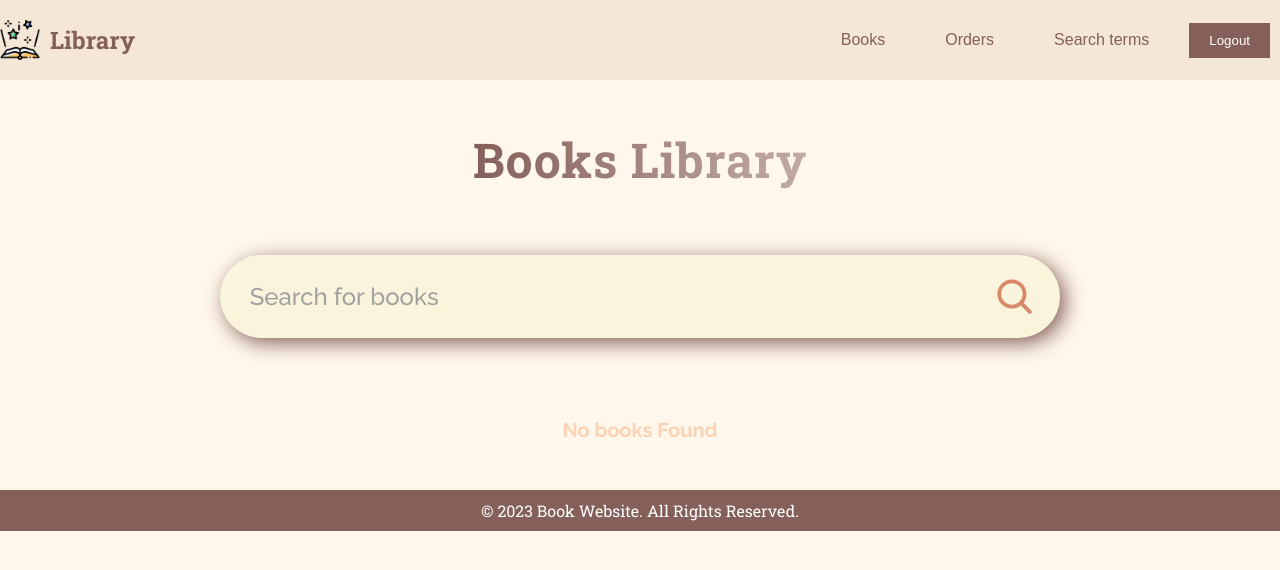
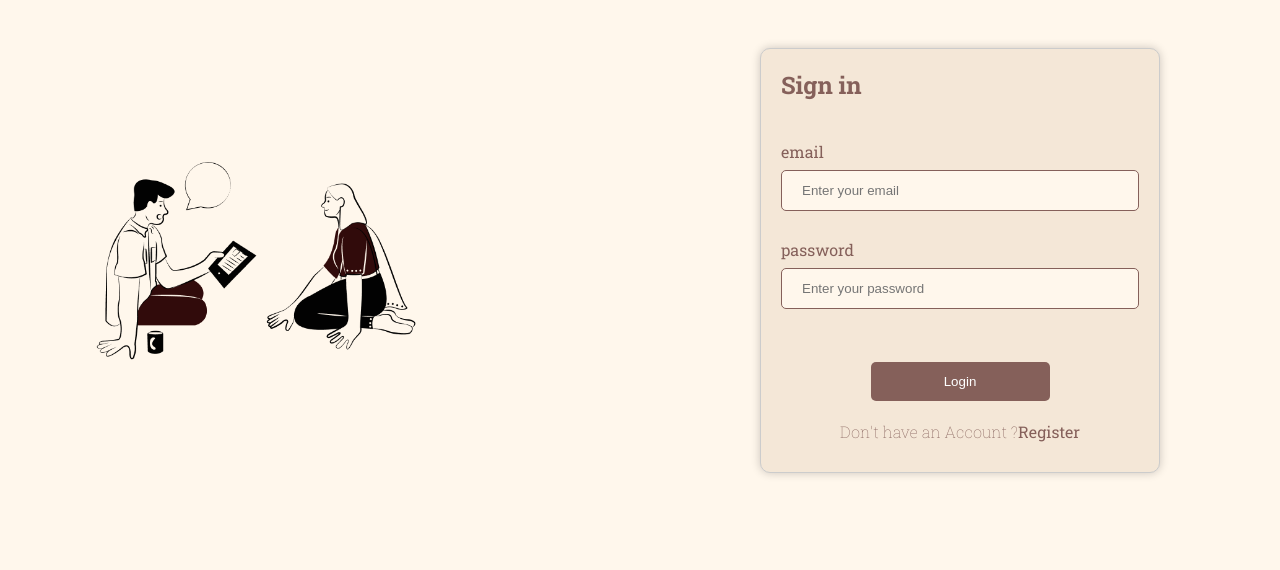
Before and after one commit to EsraaHamada100/library_frontend, a React (Create React App) app: page /books in a window 1280 px wide. Shown: the top 570 px of the page. Built offline with nearby package versions, Linux system fonts and the light colour scheme; no server answers.

Commit message:
login page

```diff
--- a/public/index.html
+++ b/public/index.html
@@ -13,7 +13,6 @@
     <title>Library</title>
   </head>
   <body>
-    <noscript>You need to enable JavaScript to run this app.</noscript>
     <div id="root"></div>
   </body>
 </html>
--- a/src/App.js
+++ b/src/App.js
@@ -1,13 +1,14 @@
 import './styles/App.css';
-import Header from './shared/Header.js';
-import Footer from './shared/Footer.js'
+import Header from './shared/components/Header.js';
+import Footer from './shared/components/Footer.js'
 import UserBooksView from './user/book_page/UserBooksView';
+import LoginPage from './shared/pages/login/LoginPage';
 function App() {
   return true?(
     <div className="App">
-      <Header element1="Books" element2="Orders" element3="Search terms" />
-      <UserBooksView />
-      <Footer/>
+      {/* <Header element1="Books" element2="Orders" element3="Search terms" /> */}
+      <LoginPage />
+      {/* <Footer/> */}
     </div>
   ): (
     <div className="App">
--- a/src/router.js
+++ b/src/router.js
@@ -36,9 +36,6 @@ export const router = createBrowserRouter(
                     element: <Login />,
                 }
             ],
-
-
-
 
 );
 
--- a/src/shared/Footer.js
+++ b/src/shared/components/Footer.js
@@ -1,4 +1,4 @@
-import '../styles/Footer.css';
+import '../../styles/Footer.css';
 const Footer = ()=> {
   return (
     <footer className="footer">
--- a/src/shared/header.js
+++ b/src/shared/components/Header.js
@@ -1,10 +1,10 @@
-import '../styles/Header.css';
-import logo from '../assets/images/logo.png'
+import '../../styles/Header.css';
+import logo from '../../assets/images/logo.png'
 const Header = (props) => {
     return (
         <header>
             <div className="logo">
-                <img src={logo} alt="Icon" />
+                <img src={logo} alt="A logo for a library" />
                 <h2>Library</h2>
             </div>
             <nav>
--- /dev/null
+++ b/src/shared/constants.js
@@ -0,0 +1 @@
+export const API_URL = 'http://localhost:4000';
--- /dev/null
+++ b/src/shared/pages/login/LoginPage.js
@@ -0,0 +1,105 @@
+import React, { useState } from 'react';
+import './styles/LoginPage.css';
+import image from '../../../assets/images/login_image.png';
+import { API_URL } from '../../constants.js';
+const LoginPage = () => {
+  // making the span be like a button
+  // const registerBtn = document.getElementById('register-btn');
+  // registerBtn.addEventListener('click', () => {
+  //   console.log('Register button clicked!');
+  // });
+
+  const [formData, setFormData] = useState({
+    email: '',
+    password: '',
+  });
+  const [errorMessage, setErrorMessage] = useState('');
+
+
+
+  const handleChange = (event) => {
+    // Here we get a copy from the data in formData and change
+    // only the event value either name or password
+    setFormData({ ...formData, [event.target.name]: event.target.value });
+  }
+  const handleRegisterClick = () => {
+    console.log('Register button clicked!');
+  };
+  return (
+    <div className="container">
+      <div className="image">
+        <img src={image} alt="Login " />
+      </div>
+      <div className="form">
+        <form>
+          <h2>Sign in</h2>
+          <div className="form-group">
+            <label htmlFor="email">email</label>
+            <input
+              type="text"
+              id="email"
+              name="email"
+              placeholder="Enter your email"
+              value={formData.email}
+              onChange={handleChange}
+              required
+            />
+          </div>
+          <div className="form-group">
+            <label htmlFor="password">password</label>
+            <input
+              type="password"
+              id="password"
+              name="password"
+              placeholder="Enter your password"
+              value={formData.password}
+              onChange={handleChange}
+              required
+            />
+
+          </div>
+          {/* This will only appear if there is and error message */}
+          {errorMessage && <div className="error">{errorMessage}</div>}
+          {/* Here I don't use type= submit because that will cause the page to be reloaded */}
+          <button
+            id="login-btn"
+            type="button"
+            onClick={async ()=>{await signIn()}}
+          >
+            Login
+          </button>
+          <p>
+            Don't have an Account ?
+            <span id="register-btn" onClick={handleRegisterClick}>
+              Register
+            </span>
+          </p>
+        </form>
+      </div>
+    </div>
+  );
+
+  async function signIn() {
+    console.log('we are in login');
+
+    const loginData = {
+      email: formData.email,
+      password: formData.password,
+    };
+    console.log(JSON.stringify(loginData));
+    const response = await fetch(`${API_URL}/users/login`, {
+      method: "POST",
+      headers: {
+        "Content-Type": "application/json"
+      },
+      body: JSON.stringify(loginData),
+    });
+    const data = await response.json();
+    console.log(data);
+    if(response.status != 200){
+      setErrorMessage(data.message);
+    }
+  }
+}
+
+export default LoginPage;
--- /dev/null
+++ b/src/shared/pages/login/styles/LoginPage.css
@@ -0,0 +1,111 @@
+@import url('../../../../styles/variables.css');
+/* * {
+    box-sizing: border-box;
+
+  }
+
+  body {
+    margin: 0;
+    padding: 0;
+    font-family: Arial, sans-serif;
+  }
+   */
+  .container {
+    display: flex;
+
+  }
+
+  .image {
+    height: 100%;
+    flex: 1;
+    background-color: var(--background-color);
+    display: flex;
+    justify-content: flex-start;
+    align-items: center;
+  }
+
+  .image img {
+    display: block;
+    top: 0;
+    max-width: 80%;
+    height: 100%;
+  }
+
+  .form {
+    flex: 1;
+    display: flex;
+    flex-direction: column;
+    justify-content: center;
+    align-items: center;
+  }
+  .form .form-group{
+    margin: 20px 0px;
+  }
+  .form label {
+    color: var(--primary-color);
+  }
+
+  .form .form-group input:focus {
+    outline: none;
+    border: 2px solid var(--primary-color);
+
+  }
+
+  .form form h2 {
+    margin-bottom: 40px;
+  }
+
+  form {
+    background-color: var(--form-background-color);
+    border: 1px solid #ccc;
+    border-radius: 10px;
+    box-shadow: 0 0 10px rgba(0, 0, 0, 0.2);
+    padding: 20px;
+    width: 100%;
+    max-width: 400px;
+  }
+
+  input[type=text], input[type=password] {
+    width: 100%;
+    padding: 12px 20px;
+    margin: 8px 0;
+    display: inline-block;
+    box-sizing: border-box;
+    background-color: var(--background-color);
+    border: 1.5px solid var(--primary-color);
+    border-radius: 5px;
+  }
+
+  form .error{
+    color: red;
+    display: block;
+    margin: 0 auto;
+    text-align: center;
+  }
+
+  button[type=button] {
+    background-color: var(--primary-color);
+    display: block;
+    margin: 45px auto 10px auto;
+    color: white;
+    padding: 12px 20px;
+    border: none;
+    border-radius: 5px;
+    cursor: pointer;
+    width: 50%;
+  }
+
+  button[type=button]:hover {
+    background-color: var(--button-hover-color);
+  }
+  form p{
+    color: var(--primary-color);
+    display: block;
+    margin: 20px auto 10px auto;
+    text-align: center;
+    font-weight: lighter;
+  }
+  form p span {
+    font-weight: normal;
+    cursor: pointer;
+  }
--- a/src/styles/App.css
+++ b/src/styles/App.css
@@ -7,6 +7,7 @@
   /* It means that if I set the width of element to for example 100px
   that will contain all padding and margin so the element will shrank if I put them */
   box-sizing: border-box;
+
 }
 /* The :root means that you define these variables at the root level so you can
 use it any where through the entire document*/
@@ -17,7 +18,9 @@ use it any where through the entire document*/
 }
 
 body {
+
   font-family: var(--font-roboto);
   /* background-color: #212426; */
   background-color: var(--background-color);
+  height: 100vh;
 }
--- a/src/styles/variables.css
+++ b/src/styles/variables.css
@@ -3,6 +3,7 @@
     --primary-color: rgba(133, 96, 90);
     --background-color: #fff7ec ;
     --header-background-color: #F4e7d7;
+    --form-background-color: #F4e7d7 ;
     /* --header-background-color: #373a3c; */
     /* --button-color: rgba(113, 26, 27, 0.83); */
     --button-hover-color: rgba(113, 26, 27,0.6);
--- a/src/user/book_page/UserBooksView.js
+++ b/src/user/book_page/UserBooksView.js
@@ -3,8 +3,9 @@ import SearchIcon from '../../assets/images/search.svg';
 import EmptyResult from './components/EmptyResult';
 import BooksList from './components/BooksList';
 import './styles/UserBooksView.css';
+import {API_URL} from '../../shared/constants.js'
 // c032e2d7
-const API_URL = 'http://localhost:4000';
+
 
 const UserBooksView = () => {
     console.log('we entered user books view');
```
Also changed, not shown: src/assets/images/login_image.png (added).
